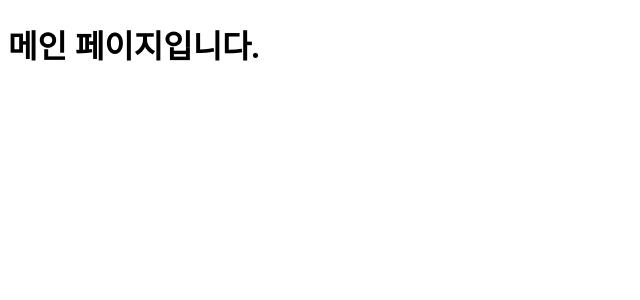
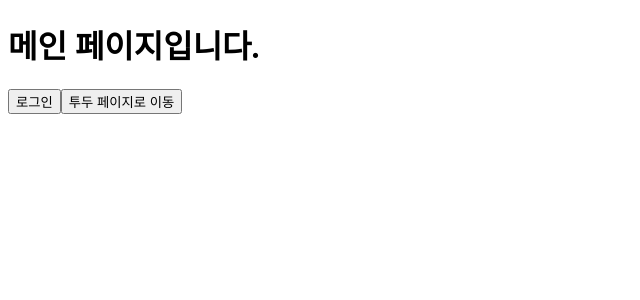
Before and after one commit to wet6123/wanted-pre-onboarding-frontend, a React (Create React App) app: page / in a window 1280 px wide. Shown: the top 300 px of the page, without its empty margins (0-640 px from the left). Built offline with nearby package versions, Linux system fonts and the light colour scheme.

Commit message:
feat: 페이지 이동 버튼 추가

```diff
--- a/src/App.js
+++ b/src/App.js
@@ -1,7 +1,15 @@
+import { Link } from "react-router-dom";
+
 function App() {
   return (
     <div className="App">
       <h1>메인 페이지입니다.</h1>
+      <Link to="/signin">
+        <button>로그인</button>
+      </Link>
+      <Link to="/todo">
+        <button>투두 페이지로 이동</button>
+      </Link>
     </div>
   );
 }
--- a/src/pages/SigninPage.jsx
+++ b/src/pages/SigninPage.jsx
@@ -1,9 +1,16 @@
 import React from "react";
+import { Link } from "react-router-dom";
 
 const SigninPage = () => {
   return (
     <>
       <h1>로그인 페이지 입니다.</h1>
+      <div>
+        <Link to="/signup">회원가입</Link>
+      </div>
+      <div>
+        <Link to="/">홈</Link>
+      </div>
     </>
   );
 };
--- a/src/pages/SignupPage.jsx
+++ b/src/pages/SignupPage.jsx
@@ -1,9 +1,16 @@
 import React from "react";
+import { Link } from "react-router-dom";
 
 const SignupPage = () => {
   return (
     <>
       <h1>회원가입 페이지 입니다.</h1>
+      <div>
+        <Link to="/signin">로그인</Link>
+      </div>
+      <div>
+        <Link to="/">홈</Link>
+      </div>
     </>
   );
 };
--- a/src/pages/TodoPage.jsx
+++ b/src/pages/TodoPage.jsx
@@ -1,9 +1,13 @@
 import React from "react";
+import { Link } from "react-router-dom";
 
 const TodoPage = () => {
   return (
     <>
       <h1>Todo 페이지 입니다.</h1>
+      <div>
+        <Link to="/">홈</Link>
+      </div>
     </>
   );
 };
```
